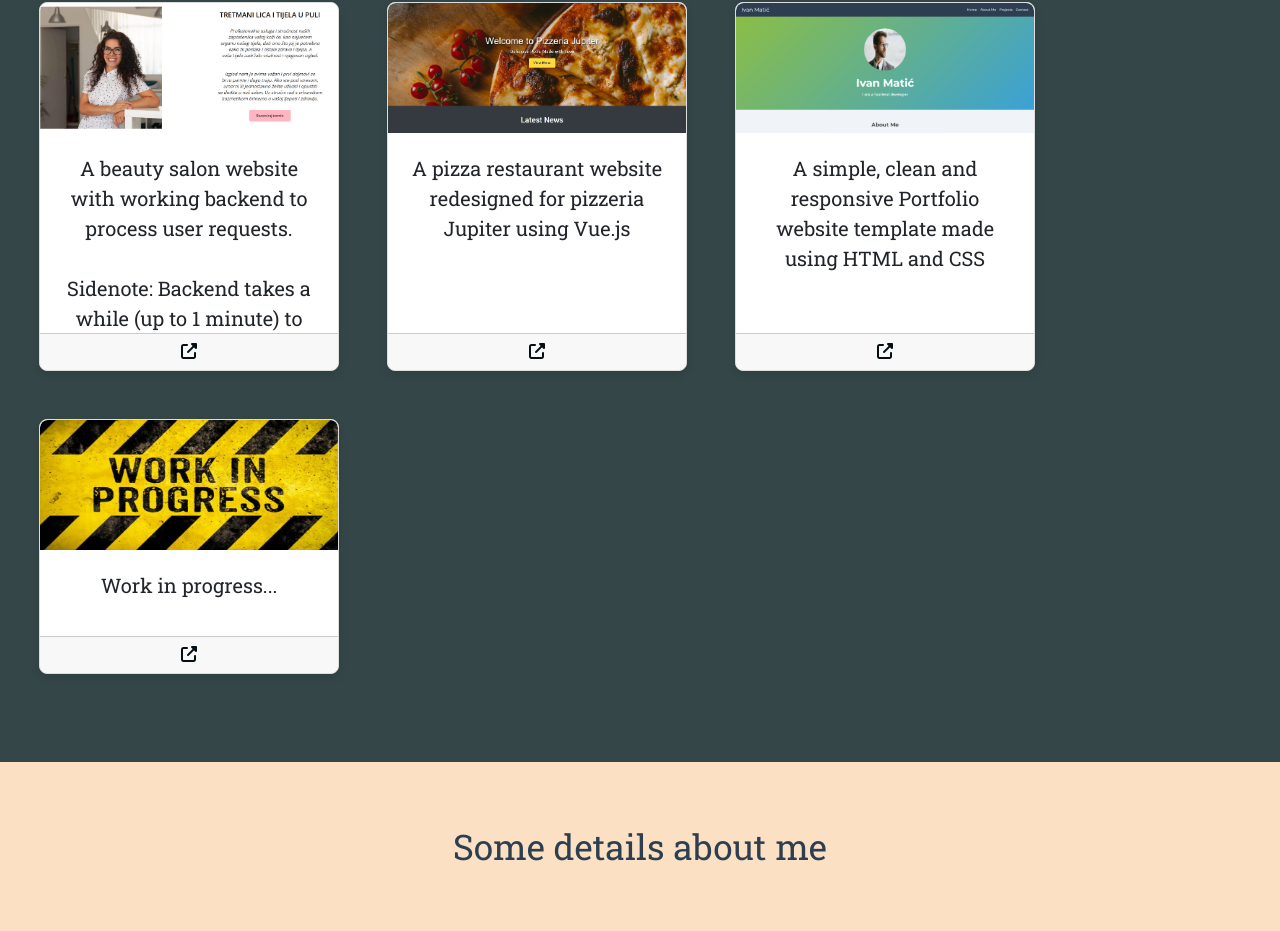
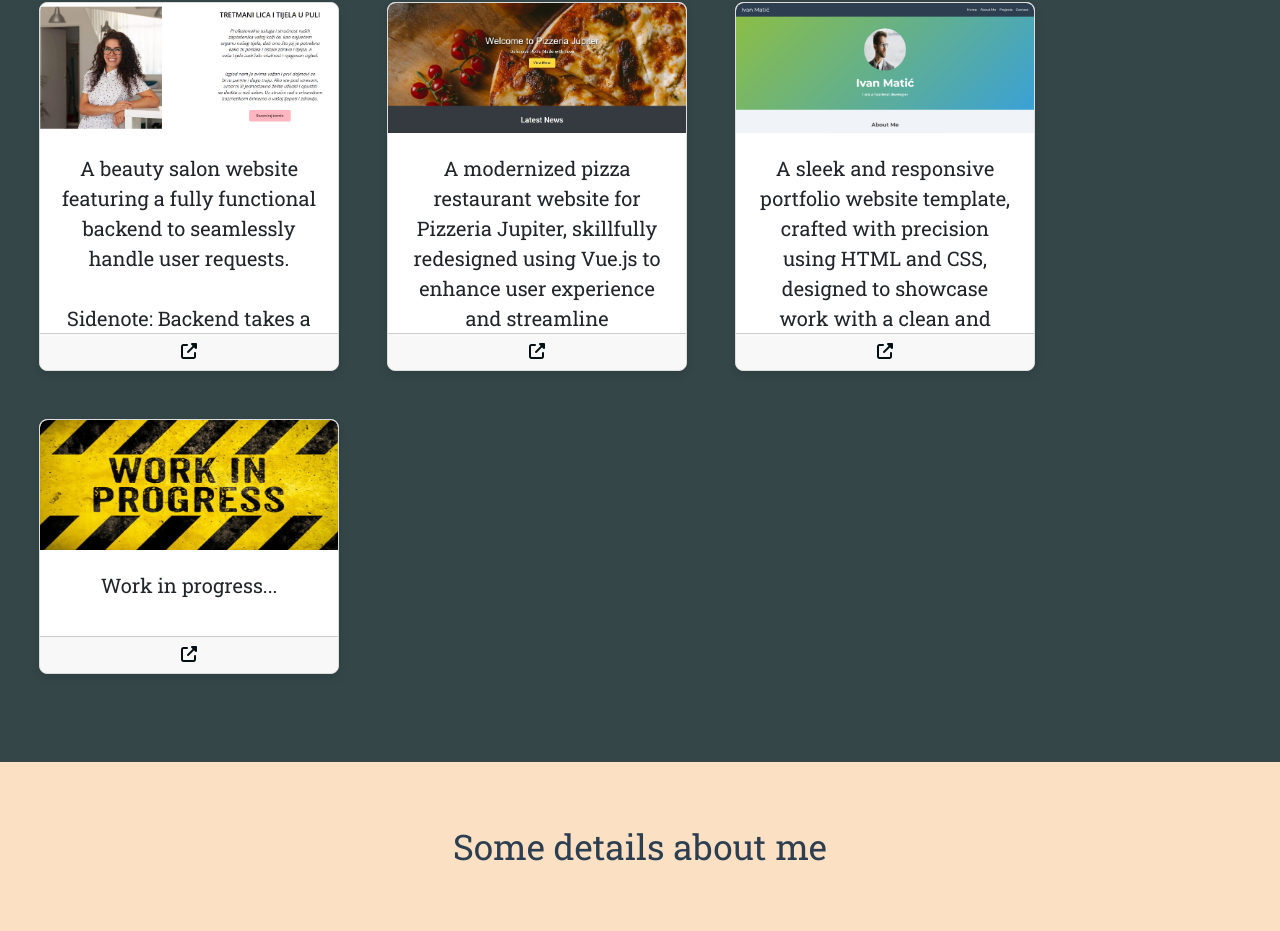
Before and after one commit to mateorumac/portfolioo, a Vue app: page / in a window 1280 px wide. Shown: the part 817-1748 px from the top of the page. Built offline with nearby package versions, Linux system fonts and the light colour scheme.

Commit message:
Update HomeView.vue

```diff
--- a/src/views/HomeView.vue
+++ b/src/views/HomeView.vue
@@ -27,8 +27,8 @@
           </div>
           <div class="card-content">
             <p>
-              A beauty salon website with working backend to process user requests.<br /> <br>
-              Sidenote: Backend takes a while (up to 1 minute) to process requests due to inactivity and free hosting.<br><br>
+              A beauty salon website featuring a fully functional backend to seamlessly handle user requests.<br /> <br>
+              Sidenote: Backend takes a while (up to 1 minute) to process requests due to inactivity.<br><br>
               Login to see more functionalities!<br>
               E-mail: user@gmail.com <br>
               Password: user1
@@ -50,7 +50,7 @@
           </div>
           <div class="card-content">
             <p>
-              A pizza restaurant website redesigned for pizzeria Jupiter using Vue.js
+              A modernized pizza restaurant website for Pizzeria Jupiter, skillfully redesigned using Vue.js to enhance user experience and streamline functionality.
             </p>
           </div>
           <div class="card-footer">
@@ -67,7 +67,7 @@
           </div>
           <div class="card-content">
             <p>
-              A simple, clean and responsive Portfolio website template made using HTML and CSS
+              A sleek and responsive portfolio website template, crafted with precision using HTML and CSS, designed to showcase work with a clean and modern aesthetic.
             </p>
           </div>
           <div class="card-footer">
```
